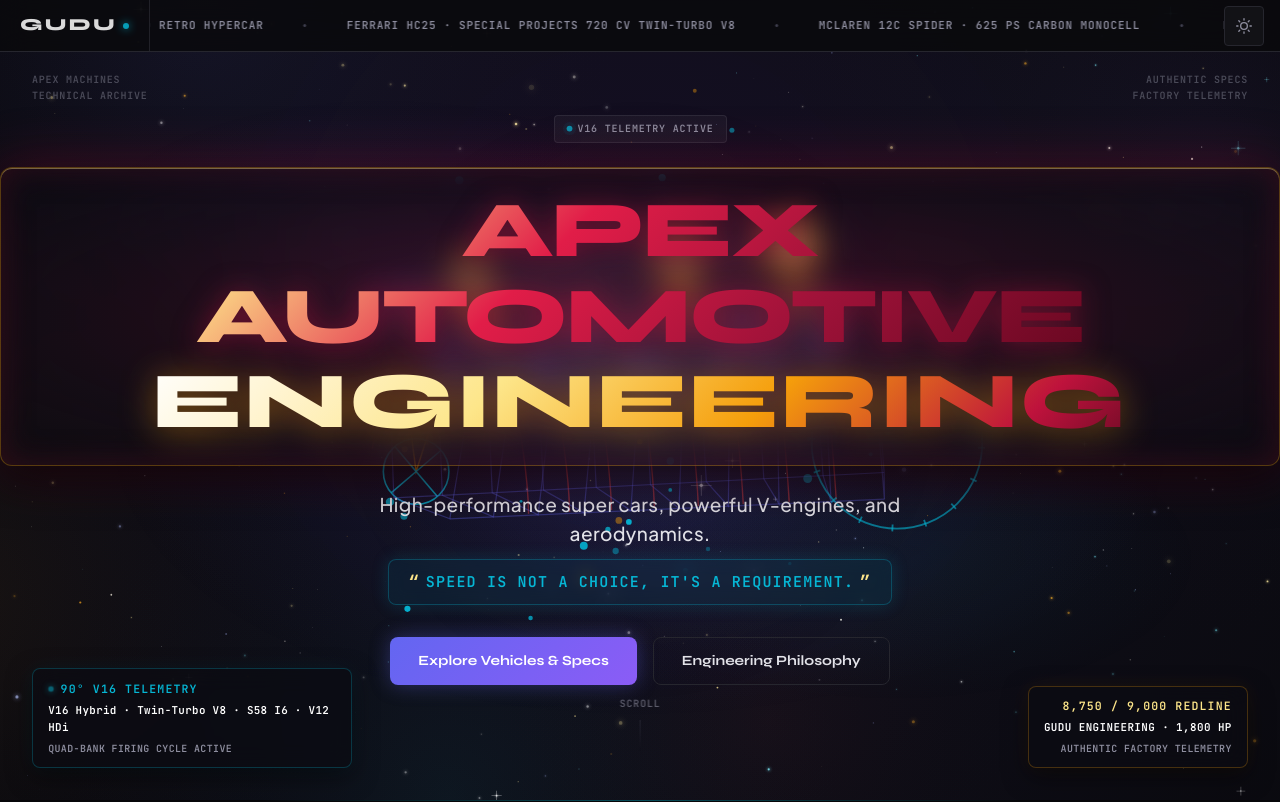
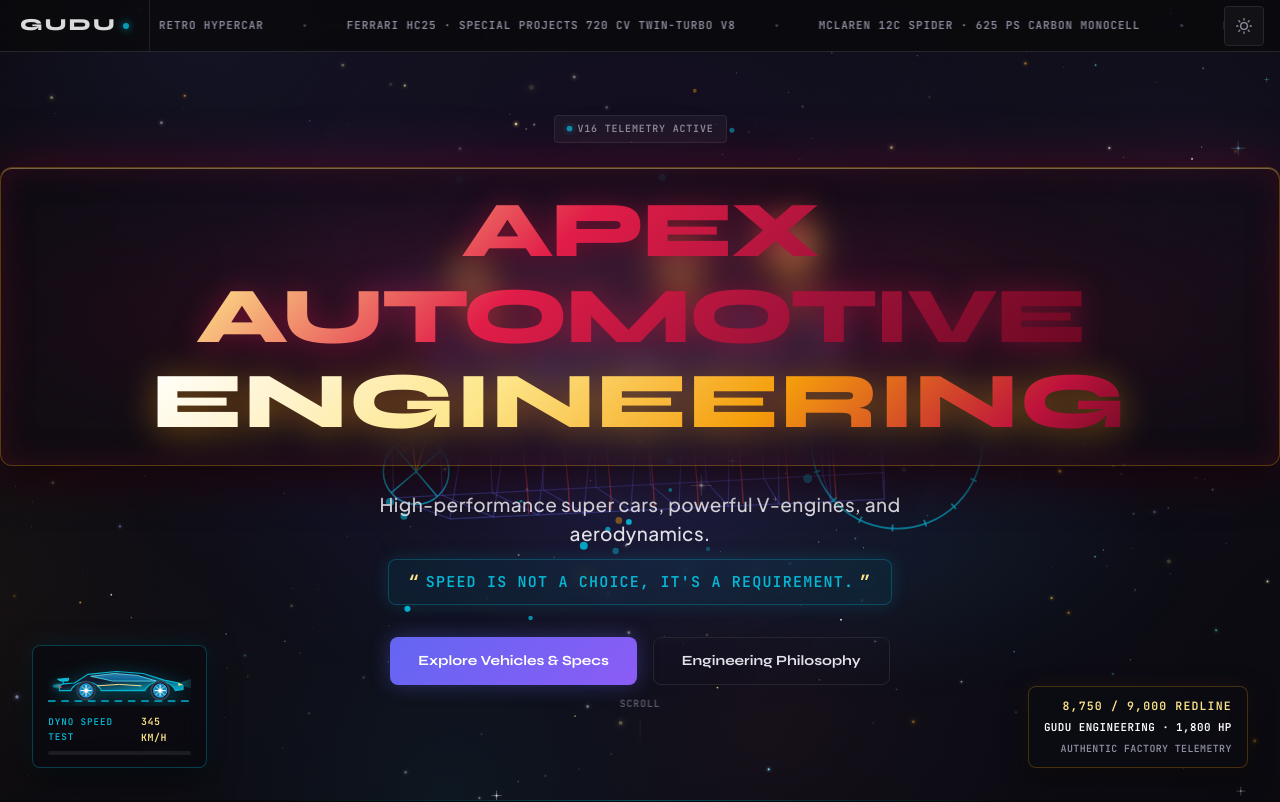
Before and after one commit to ommsahoo8847/Company-modules-, a React (Vite) app: page / in a window 1280 px wide. Shown: the top 802 px of the page. Built offline with nearby package versions, Linux system fonts and the light colour scheme.

Commit message:
Delete upper two corners and add animated running car loader with spinning wheels in bottom-left corner

```diff
--- a/src/components/sections/Hero.jsx
+++ b/src/components/sections/Hero.jsx
@@ -1,6 +1,7 @@
 import React, { useEffect, useRef, useState } from 'react'
 import { Badge } from '../ui/Badge.jsx'
 import { Button } from '../ui/Button.jsx'
+import { RunningCarLoader } from '../ui/RunningCarLoader.jsx'
 import styles from './Hero.module.css'
 
 /* ── 3D V16 Car Engine Canvas Simulation ── */
@@ -511,27 +512,9 @@
       {/* 3D V16 Engine Canvas */}
       <canvas ref={canvasRef} id="v16-engine-canvas" className={styles.canvas} aria-hidden="true" />
 
-      {/* Corner meta labels */}
-      <div className={`${styles.cornerLabel} ${styles.topLeft}`} aria-hidden="true">
-        Apex Machines<br />Technical Archive
-      </div>
-      <div className={`${styles.cornerLabel} ${styles.topRight}`} aria-hidden="true">
-        Authentic Specs<br />Factory Telemetry
-      </div>
-      {/* Adjusted Bottom Left Telemetry Card */}
+      {/* Running Car Loader in Bottom Left Corner */}
       <div className={`${styles.cornerLabel} ${styles.bottomLeft}`} aria-hidden="true">
-        <div className={styles.telemetryCard}>
-          <div className={styles.telemetryHeader}>
-            <span className={styles.telemetryDot} />
-            <span className={styles.telemetryTitle}>90° V16 Telemetry</span>
-          </div>
-          <div className={styles.telemetryEngines}>
-            V16 Hybrid · Twin-Turbo V8 · S58 I6 · V12 HDi
-          </div>
-          <div className={styles.telemetryCycle}>
-            Quad-Bank Firing Cycle Active
-          </div>
-        </div>
+        <RunningCarLoader />
       </div>
 
       {/* Adjusted Bottom Right Telemetry Card */}
--- /dev/null
+++ b/src/components/ui/RunningCarLoader.jsx
@@ -0,0 +1,158 @@
+import React from 'react'
+import styles from './RunningCarLoader.module.css'
+
+export function RunningCarLoader() {
+  return (
+    <div className={styles.loaderWrap} aria-label="Loading simulation">
+      {/* Car & Road Stage */}
+      <div className={styles.carStage}>
+        {/* Exhaust Flame Spark */}
+        <div className={styles.exhaustFlame} />
+
+        {/* Supercar Vector Model */}
+        <svg
+          className={styles.carSvg}
+          viewBox="0 0 150 48"
+          fill="none"
+          xmlns="http://www.w3.org/2000/svg"
+        >
+          {/* Headlight Beam Glow */}
+          <polygon
+            points="140,24 165,16 165,34 140,28"
+            fill="url(#headlightBeam)"
+            opacity="0.35"
+          />
+
+          <defs>
+            <linearGradient id="carBodyGrad" x1="0%" y1="0%" x2="100%" y2="100%">
+              <stop offset="0%" stopColor="#1E293B" />
+              <stop offset="40%" stopColor="#0F172A" />
+              <stop offset="100%" stopColor="#06B6D4" />
+            </linearGradient>
+
+            <linearGradient id="headlightBeam" x1="0%" y1="0%" x2="100%" y2="0%">
+              <stop offset="0%" stopColor="#22D3EE" stopOpacity="0.8" />
+              <stop offset="100%" stopColor="#06B6D4" stopOpacity="0" />
+            </linearGradient>
+
+            <linearGradient id="glassGrad" x1="0%" y1="0%" x2="0%" y2="100%">
+              <stop offset="0%" stopColor="#38BDF8" stopOpacity="0.6" />
+              <stop offset="100%" stopColor="#0369A1" stopOpacity="0.8" />
+            </linearGradient>
+          </defs>
+
+          {/* Supercar Aerodynamic Body Shell */}
+          <path
+            d="M 12 28
+               L 16 26
+               L 28 25
+               L 42 16
+               L 72 13
+               L 100 15
+               L 122 22
+               L 138 25
+               L 142 28
+               L 142 32
+               L 134 33
+               C 134 33, 131 24, 118 24
+               C 105 24, 102 33, 102 33
+               L 56 33
+               C 56 33, 53 24, 40 24
+               C 27 24, 24 33, 24 33
+               L 12 33
+               Z"
+            fill="url(#carBodyGrad)"
+            stroke="#06B6D4"
+            strokeWidth="1.2"
+          />
+
+          {/* Rear GT Wing / Spoiler */}
+          <path
+            d="M 10 21 L 22 20 L 21 23 L 13 23 Z"
+            fill="#06B6D4"
+            stroke="#22D3EE"
+            strokeWidth="0.8"
+          />
+          <line x1="16" y1="23" x2="16" y2="26" stroke="#06B6D4" strokeWidth="1.2" />
+
+          {/* Cockpit Windshield & Window Glass */}
+          <path
+            d="M 45 18 L 70 15 L 94 17 L 114 23 L 68 23 Z"
+            fill="url(#glassGrad)"
+            stroke="#67E8F9"
+            strokeWidth="0.8"
+          />
+
+          {/* Aerodynamic Side Blade Accent Line */}
+          <path
+            d="M 52 28 Q 75 25 98 28"
+            stroke="#FDE68A"
+            strokeWidth="1"
+            strokeLinecap="round"
+          />
+
+          {/* Glowing LED Headlight */}
+          <polygon points="137,25 142,27 137,28" fill="#FDE68A" />
+
+          {/* Tail Light Strip */}
+          <line x1="12" y1="28" x2="14" y2="30" stroke="#EF4444" strokeWidth="1.5" />
+
+          {/* Front Running Wheel */}
+          <g className={styles.wheel} transform="translate(118, 33)">
+            {/* Tyre */}
+            <circle cx="0" cy="0" r="9.5" fill="#0B0F17" stroke="#334155" strokeWidth="2" />
+            {/* Rim Lip */}
+            <circle cx="0" cy="0" r="7" fill="#0284C7" stroke="#38BDF8" strokeWidth="1" />
+            {/* Spinning Spokes */}
+            <g className={styles.spinSpokes}>
+              <line x1="-6" y1="0" x2="6" y2="0" stroke="#FFFFFF" strokeWidth="1.2" />
+              <line x1="0" y1="-6" x2="0" y2="6" stroke="#FFFFFF" strokeWidth="1.2" />
+              <line x1="-4.5" y1="-4.5" x2="4.5" y2="4.5" stroke="#FDE68A" strokeWidth="1" />
+              <line x1="-4.5" y1="4.5" x2="4.5" y2="-4.5" stroke="#FDE68A" strokeWidth="1" />
+              <circle cx="0" cy="0" r="2.2" fill="#FFFFFF" />
+            </g>
+          </g>
+
+          {/* Rear Running Wheel */}
+          <g className={styles.wheel} transform="translate(40, 33)">
+            {/* Tyre */}
+            <circle cx="0" cy="0" r="9.5" fill="#0B0F17" stroke="#334155" strokeWidth="2" />
+            {/* Rim Lip */}
+            <circle cx="0" cy="0" r="7" fill="#0284C7" stroke="#38BDF8" strokeWidth="1" />
+            {/* Spinning Spokes */}
+            <g className={styles.spinSpokes}>
+              <line x1="-6" y1="0" x2="6" y2="0" stroke="#FFFFFF" strokeWidth="1.2" />
+              <line x1="0" y1="-6" x2="0" y2="6" stroke="#FFFFFF" strokeWidth="1.2" />
+              <line x1="-4.5" y1="-4.5" x2="4.5" y2="4.5" stroke="#FDE68A" strokeWidth="1" />
+              <line x1="-4.5" y1="4.5" x2="4.5" y2="-4.5" stroke="#FDE68A" strokeWidth="1" />
+              <circle cx="0" cy="0" r="2.2" fill="#FFFFFF" />
+            </g>
+          </g>
+
+          {/* Moving Road Surface Line */}
+          <line
+            x1="0"
+            y1="44"
+            x2="150"
+            y2="44"
+            className={styles.roadLine}
+            stroke="#06B6D4"
+            strokeWidth="1.5"
+            strokeDasharray="8 6"
+          />
+        </svg>
+      </div>
+
+      {/* Loading Telemetry Bar */}
+      <div className={styles.loadingInfo}>
+        <div className={styles.labelRow}>
+          <span className={styles.loadingLabel}>DYNO SPEED TEST</span>
+          <span className={styles.speedMetric}>345 KM/H</span>
+        </div>
+        <div className={styles.track}>
+          <div className={styles.fillBar} />
+        </div>
+      </div>
+    </div>
+  )
+}
--- /dev/null
+++ b/src/components/ui/RunningCarLoader.module.css
@@ -0,0 +1,160 @@
+.loaderWrap {
+  background: rgba(10, 10, 16, 0.78);
+  border: 1px solid rgba(6, 182, 212, 0.3);
+  border-radius: var(--radius-standard);
+  padding: 0.75rem 0.95rem;
+  backdrop-filter: blur(14px);
+  -webkit-backdrop-filter: blur(14px);
+  box-shadow: 0 10px 30px rgba(0, 0, 0, 0.65), 0 0 25px rgba(6, 182, 212, 0.12);
+  display: flex;
+  flex-direction: column;
+  gap: 0.55rem;
+  width: 175px;
+  pointer-events: all;
+  transition: all 0.25s ease;
+}
+
+.loaderWrap:hover {
+  border-color: rgba(6, 182, 212, 0.55);
+  box-shadow: 0 12px 35px rgba(0, 0, 0, 0.75), 0 0 35px rgba(6, 182, 212, 0.22);
+  transform: translateY(-2px);
+}
+
+.carStage {
+  position: relative;
+  width: 100%;
+  height: 48px;
+  overflow: hidden;
+  display: flex;
+  align-items: center;
+  justify-content: center;
+}
+
+.carSvg {
+  width: 100%;
+  height: 100%;
+  animation: chassisVibe 0.18s ease-in-out infinite alternate;
+  filter: drop-shadow(0 4px 10px rgba(6, 182, 212, 0.35));
+}
+
+@keyframes chassisVibe {
+  0%   { transform: translateY(0px) rotate(0deg); }
+  50%  { transform: translateY(-0.8px) rotate(-0.2deg); }
+  100% { transform: translateY(0.4px) rotate(0.15deg); }
+}
+
+/* ── High-Speed Spinning Wheel Spokes ── */
+.spinSpokes {
+  transform-origin: 0px 0px;
+  animation: spinTyre 0.22s linear infinite;
+}
+
+@keyframes spinTyre {
+  from {
+    transform: rotate(0deg);
+  }
+  to {
+    transform: rotate(360deg);
+  }
+}
+
+/* ── Road Surface Movement ── */
+.roadLine {
+  animation: roadSpeed 0.28s linear infinite;
+}
+
+@keyframes roadSpeed {
+  to {
+    stroke-dashoffset: -28;
+  }
+}
+
+/* ── Exhaust Nitro Flame ── */
+.exhaustFlame {
+  position: absolute;
+  left: 2px;
+  bottom: 17px;
+  width: 16px;
+  height: 6px;
+  background: radial-gradient(ellipse at right, #FFFFFF 0%, #67E8F9 35%, #06B6D4 70%, transparent 100%);
+  border-radius: 50% 0 0 50%;
+  filter: blur(0.6px) drop-shadow(0 0 6px #06B6D4);
+  animation: exhaustPulse 0.15s ease-in-out infinite alternate;
+  pointer-events: none;
+}
+
+@keyframes exhaustPulse {
+  0% {
+    opacity: 0.6;
+    transform: scaleX(0.7) scaleY(0.75);
+  }
+  100% {
+    opacity: 1;
+    transform: scaleX(1.3) scaleY(1.2);
+  }
+}
+
+/* ── Loading Telemetry Bar ── */
+.loadingInfo {
+  display: flex;
+  flex-direction: column;
+  gap: 0.3rem;
+}
+
+.labelRow {
+  display: flex;
+  justify-content: space-between;
+  align-items: center;
+}
+
+.loadingLabel {
+  font-family: var(--font-mono);
+  font-size: 0.58rem;
+  font-weight: 700;
+  letter-spacing: 0.1em;
+  color: var(--color-tertiary, #06B6D4);
+  text-transform: uppercase;
+}
+
+.speedMetric {
+  font-family: var(--font-mono);
+  font-size: 0.62rem;
+  font-weight: 800;
+  color: #FDE68A;
+  letter-spacing: 0.06em;
+}
+
+.track {
+  width: 100%;
+  height: 4px;
+  background: rgba(255, 255, 255, 0.08);
+  border-radius: 2px;
+  overflow: hidden;
+  position: relative;
+}
+
+.fillBar {
+  position: absolute;
+  top: 0;
+  left: 0;
+  height: 100%;
+  width: 40%;
+  background: linear-gradient(90deg, #06B6D4, #FDE68A);
+  border-radius: 2px;
+  box-shadow: 0 0 8px #06B6D4;
+  animation: fillTrack 1.6s ease-in-out infinite;
+}
+
+@keyframes fillTrack {
+  0% {
+    left: -40%;
+    width: 30%;
+  }
+  50% {
+    width: 60%;
+  }
+  100% {
+    left: 100%;
+    width: 25%;
+  }
+}
```
